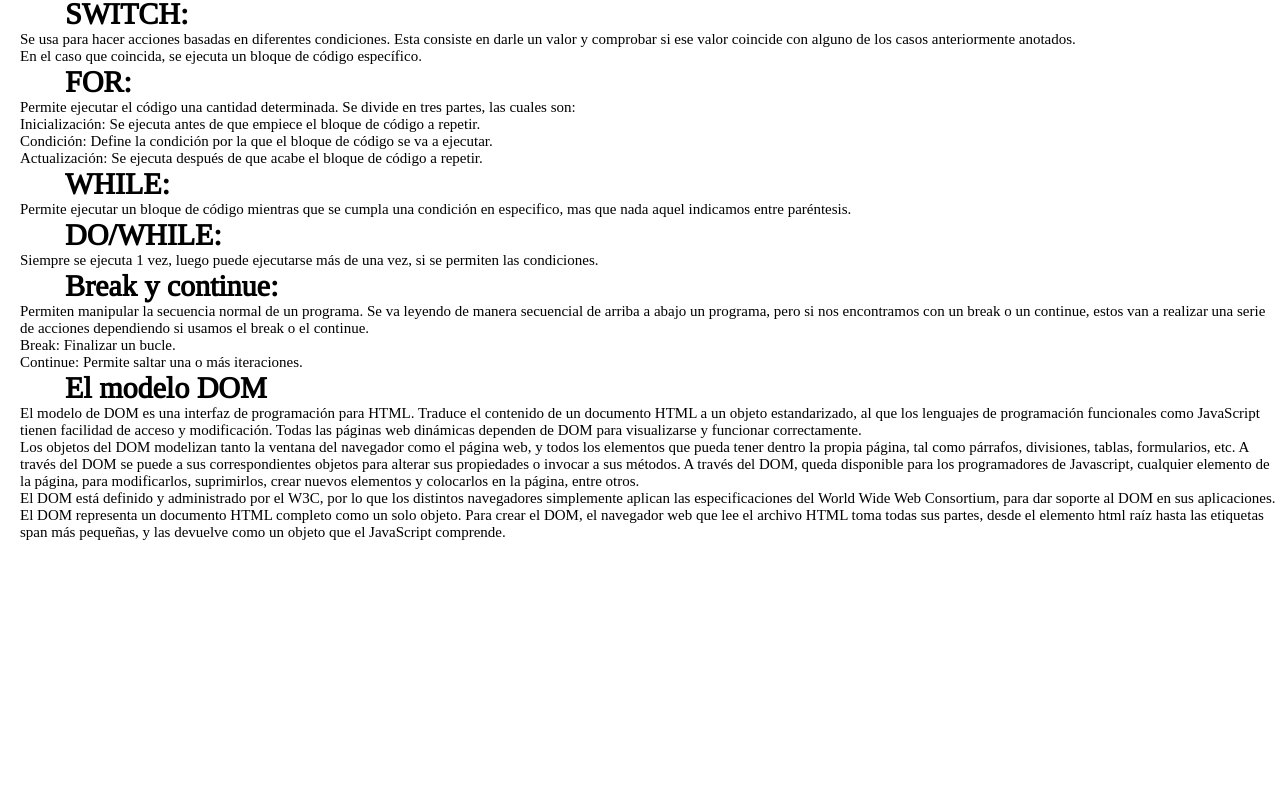
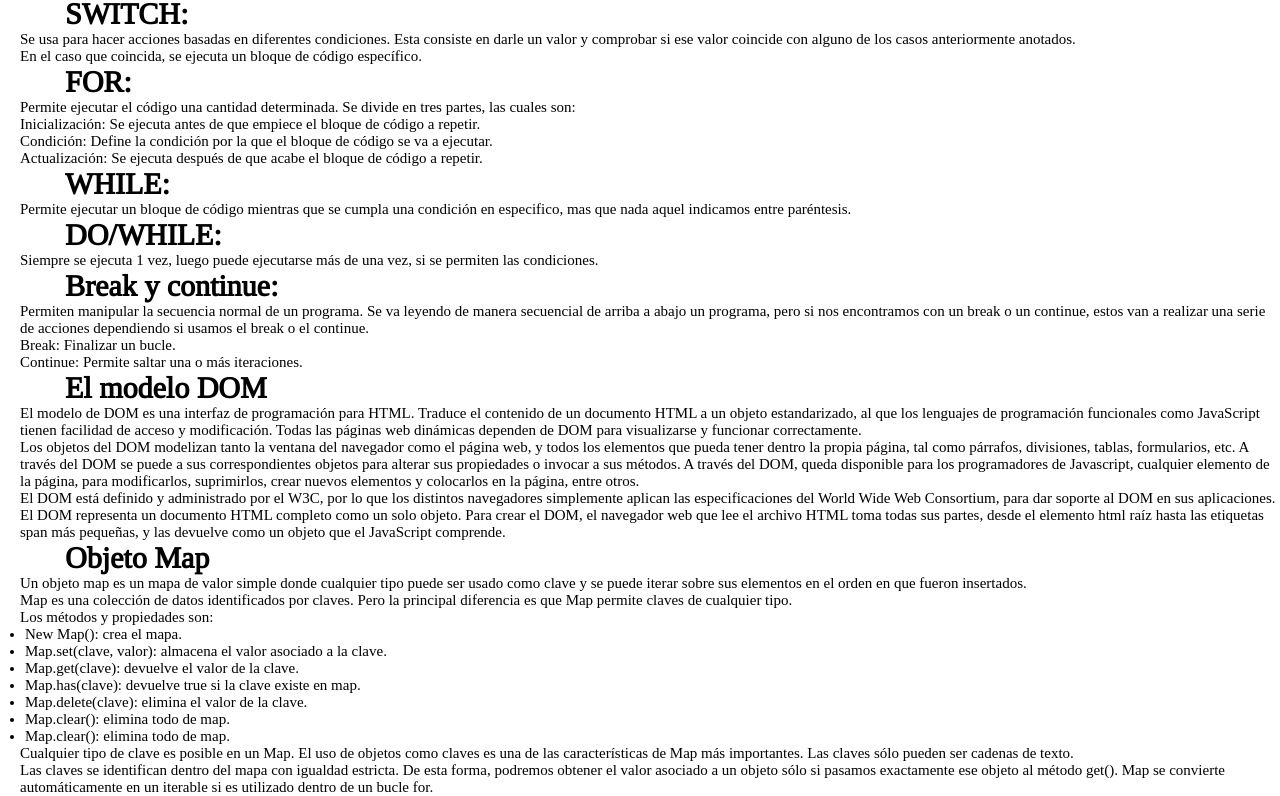
Before and after one commit to EluneyMo/TrabajoPractico6, a plain HTML site: page index.html in a window 1280 px wide. Shown: the part 4060-4856 px from the top of the page. Before the commit the page ends 4601 px from the top, so only its background shows below. Drawn offline with Linux system fonts and the light colour scheme.

Commit message:
Respuesta ejercicio 8

```diff
--- a/index.html
+++ b/index.html
@@ -221,6 +221,23 @@
                                     <p>El DOM está definido y administrado por el W3C, por lo que los distintos navegadores simplemente aplican las especificaciones del World Wide Web Consortium, para dar soporte al DOM en sus aplicaciones.</p>
                                     <p>El DOM representa un documento HTML completo como un solo objeto. Para crear el DOM, el navegador web que lee el archivo HTML toma todas sus partes, desde el elemento html raíz hasta las etiquetas span más pequeñas, y las devuelve como un objeto que el JavaScript comprende.</p>
                                   </div>
+                                  <div class="ej8">
+                                    <h2>Objeto Map</h2>
+                                    <p>Un objeto map es un mapa de valor simple donde cualquier tipo puede ser usado como clave  y se puede iterar sobre sus elementos en el orden en que fueron insertados.</p>
+                                    <p>Map es una colección de datos identificados por claves. Pero la principal diferencia es que Map permite claves de cualquier tipo.</p>
+                                    <p>Los métodos y propiedades son:</p>
+                                    <ul>
+                                        <li>New Map(): crea el mapa.</li>
+                                        <li>Map.set(clave, valor): almacena el valor asociado a la clave.</li>
+                                        <li>Map.get(clave): devuelve el valor de la clave. </li>
+                                        <li>Map.has(clave): devuelve true si la clave existe en map.</li>
+                                        <li>Map.delete(clave): elimina el valor de la clave.</li>
+                                        <li>Map.clear(): elimina todo de map.</li>
+                                        <li>Map.clear(): elimina todo de map.</li>
+                                    </ul>
+                                    <p>Cualquier tipo de clave es posible en un Map. El uso de objetos como claves es una de las características de Map más importantes. Las claves sólo pueden ser cadenas de texto.</p>
+                                    <p>Las claves se identifican dentro del mapa con igualdad estricta. De esta forma, podremos obtener el valor asociado a un objeto sólo si pasamos exactamente ese objeto al método get(). Map se convierte automáticamente en un iterable si es utilizado dentro de un bucle for. </p>
+                                  </div>
 
 
                 </body>
```
